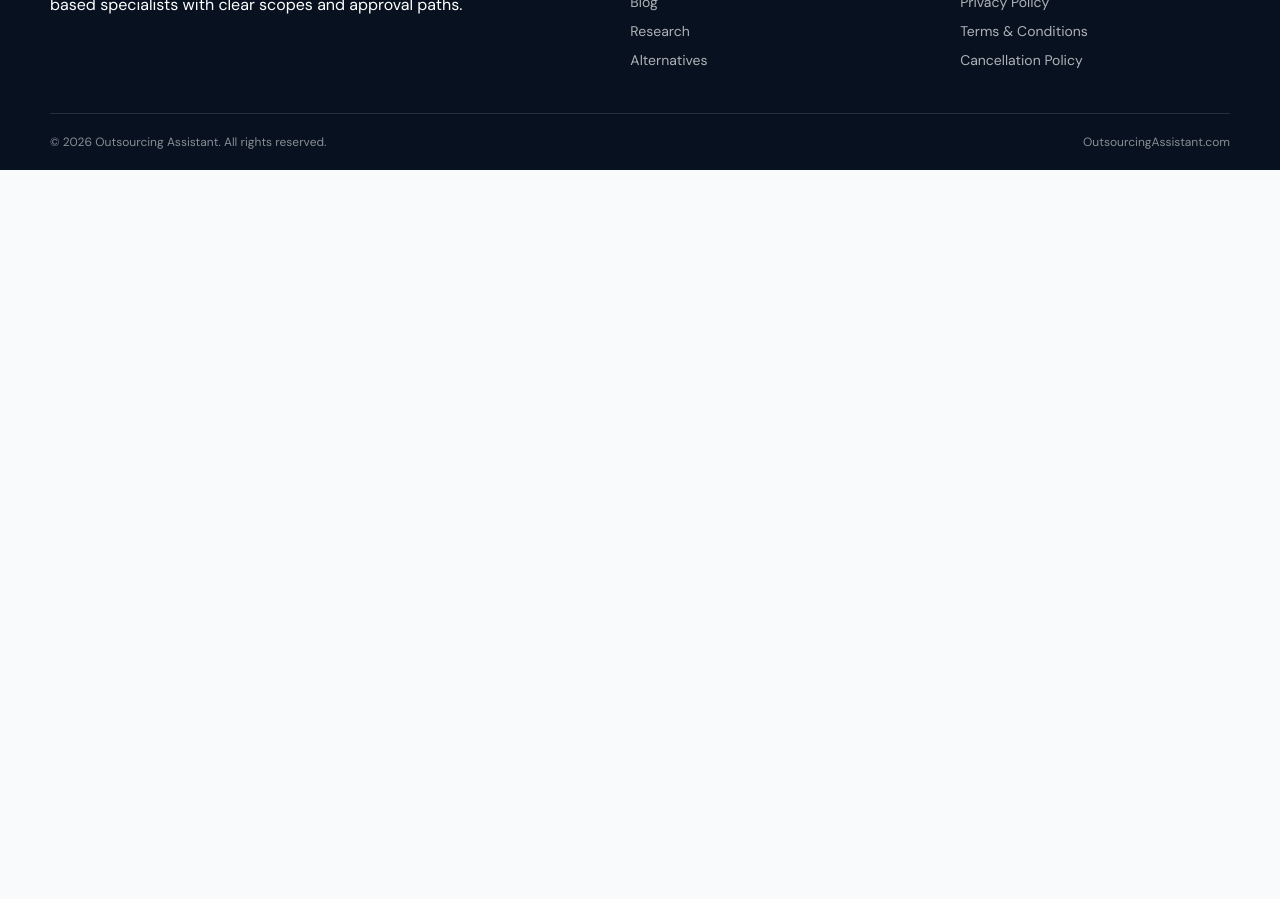
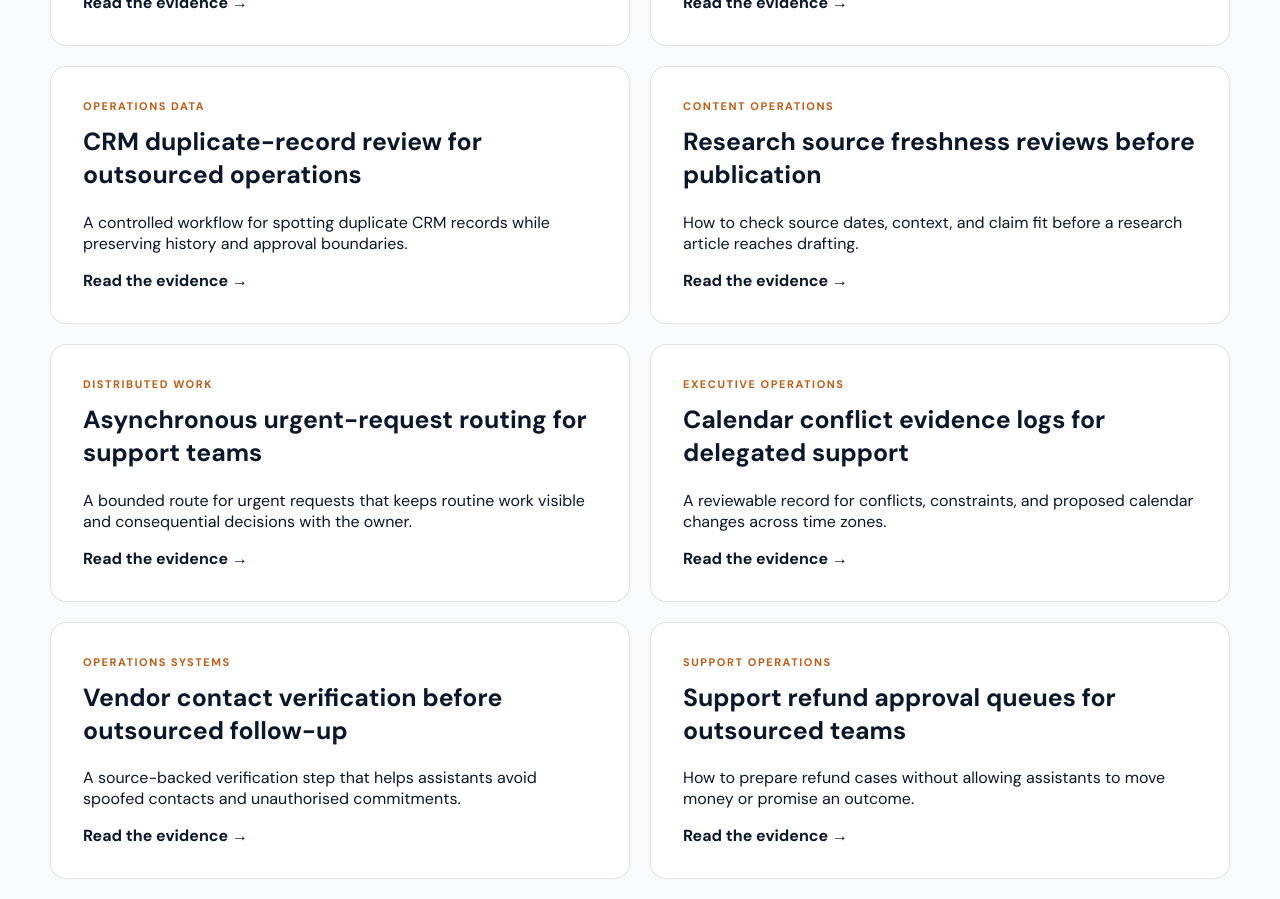
Before and after one commit to coolifystealthagents/outsourcingassistant, a Next.js app: page /research in a window 1280 px wide. Shown: the part 6280-7179 px from the top of the page. Before the commit the page ends 6450 px from the top, so only its background shows below. Built offline with nearby package versions, Linux system fonts and the light colour scheme.

Commit message:
Publish daily research batch of 12 articles

```diff
--- a/app/fleet-content.ts
+++ b/app/fleet-content.ts
@@ -324,6 +324,18 @@ export const researchPosts: readonly ResearchPost[] = [
   currentBatchTopic('assistant-quality-sampling-plan', 'Assistant quality sampling plans: check evidence before volume', 'A defensible sampling routine for recurring administrative and research work.', 'Quality systems', 'Three approval checkpoints support a sample-based quality review', 'assistant quality sampling', ['assistant-quality-scorecard', 'sop-exception-register', 'daily-handoff-evidence-log']),
   currentBatchTopic('outsourced-access-offboarding-runbook', 'Outsourced access offboarding runbooks for continuity', 'A reviewable sequence for closing access, transferring open work, and preserving necessary records.', 'Security operations', 'NIST SP 800-53 distinguishes account management from termination controls', 'outsourced access offboarding', ['secure-offboarding-checklist', 'assistant-offboarding-records', 'access-review-cadence']),
   currentBatchTopic('research-publishing-checklist', 'Research publishing checklists for evidence-first articles', 'A final review sequence for validating claims, links, structure, and ownership before publication.', 'Content operations', 'Ten named public sources are included in this evidence-first review pattern', 'research publishing checks', ['content-research-source-traceability', 'research-claim-review-queue', 'sourced-brief-acceptance']),
+  currentBatchTopic('assistant-work-acceptance-criteria', 'Assistant work acceptance criteria for recurring queues', 'How to define done, evidence, and escalation before a distributed assistant starts a recurring queue.', 'Quality systems', 'Three approval checkpoints separate preparation, review, and acceptance', 'assistant work acceptance', ['assistant-quality-scorecard', 'assistant-task-intake-design', 'sourced-brief-acceptance']),
+  currentBatchTopic('shared-inbox-escalation-notes', 'Shared inbox escalation notes for owner review', 'A practical note format for routing sensitive messages without making commitments on the owner’s behalf.', 'Executive operations', 'A three-part handoff preserves status, evidence, and the next owner', 'shared inbox escalation', ['inbox-triage-risk-controls', 'delegated-inbox-labeling', 'daily-handoff-evidence-log']),
+  currentBatchTopic('crm-duplicate-record-review', 'CRM duplicate-record review for outsourced operations', 'A controlled workflow for spotting duplicate CRM records while preserving history and approval boundaries.', 'Operations data', 'CIS Controls v8 includes inventory and account safeguards among its prioritised controls', 'CRM duplicate review', ['crm-data-hygiene-workflow', 'outsourced-crm-audit-trail', 'crm-field-change-governance']),
+  currentBatchTopic('research-source-freshness-review', 'Research source freshness reviews before publication', 'How to check source dates, context, and claim fit before a research article reaches drafting.', 'Content operations', 'Ten named public sources provide the evidence set for this review workflow', 'source freshness review', ['content-research-source-traceability', 'research-publishing-checklist', 'content-brief-review-gates']),
+  currentBatchTopic('async-urgent-request-routing', 'Asynchronous urgent-request routing for support teams', 'A bounded route for urgent requests that keeps routine work visible and consequential decisions with the owner.', 'Distributed work', 'Three checkpoints distinguish urgency, evidence, and authorised action', 'urgent request routing', ['time-zone-handoff-design', 'customer-support-escalation-matrix', 'support-queue-privacy-controls']),
+  currentBatchTopic('calendar-conflict-evidence-log', 'Calendar conflict evidence logs for delegated support', 'A reviewable record for conflicts, constraints, and proposed calendar changes across time zones.', 'Executive operations', 'Three approval checkpoints reduce ambiguity in delegated calendar work', 'calendar conflict review', ['calendar-delegation-controls', 'calendar-request-screening', 'assistant-calendar-approval-rules']),
+  currentBatchTopic('vendor-contact-verification', 'Vendor contact verification before outsourced follow-up', 'A source-backed verification step that helps assistants avoid spoofed contacts and unauthorised commitments.', 'Operations systems', 'CISA recommends verifying suspicious requests through a known channel', 'vendor contact verification', ['vendor-record-verification', 'vendor-follow-up-authority-limits', 'remote-team-access-controls']),
+  currentBatchTopic('support-refund-approval-queue', 'Support refund approval queues for outsourced teams', 'How to prepare refund cases without allowing assistants to move money or promise an outcome.', 'Support operations', 'Three checkpoints keep support preparation separate from consequential approval', 'refund approval routing', ['customer-support-escalation-matrix', 'support-ticket-data-minimisation', 'support-queue-privacy-controls']),
+  currentBatchTopic('assistant-permission-inventory', 'Assistant permission inventories for small teams', 'A compact inventory for knowing which tools, folders, and records a delegated assistant can access.', 'Security operations', 'Least-privilege review links each permission to a stated business purpose', 'assistant permission inventory', ['remote-team-access-controls', 'secure-assistant-file-permissions', 'access-review-cadence']),
+  currentBatchTopic('sop-owner-review-cadence', 'SOP owner review cadence for outsourced workflows', 'How to keep procedures current without silently changing authority, quality, or escalation rules.', 'Quality systems', 'The NIST CSF 2.0 treats governance as an explicit security outcome', 'SOP owner review', ['sop-change-management', 'sop-exception-register', 'assistant-quality-sampling-plan']),
+  currentBatchTopic('meeting-action-evidence-trail', 'Meeting action evidence trails for distributed teams', 'A simple structure for linking decisions, owners, deadlines, and source notes after a meeting.', 'Collaboration systems', 'Three fields—decision, owner, and due point—make follow-up reviewable', 'meeting action evidence', ['meeting-notes-action-tracking', 'meeting-decision-ownership', 'meeting-follow-up-ownership']),
+  currentBatchTopic('content-claim-escalation-rules', 'Content claim escalation rules for research assistants', 'A practical boundary between collecting evidence, drafting claims, and approving publication language.', 'Content operations', 'Three approval checkpoints keep claims, sources, and publication decisions distinct', 'content claim escalation', ['research-claim-review-queue', 'content-brief-review-gates', 'research-source-freshness-review']),
 ];
 export const publicTiers = [
   {name:'Executive Assistants', price:'$10/hour', detail:'Philippines-based support for structured executive and administrative work.'},
```
